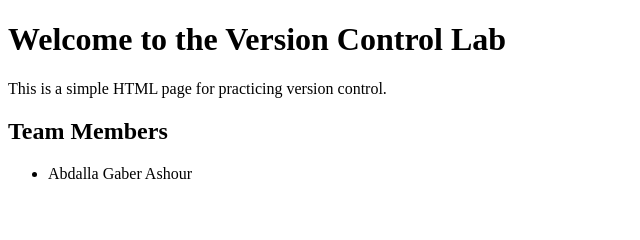
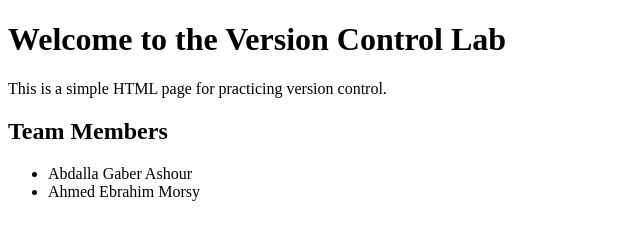
Before and after one commit to abdallagaber/Version-Control-Lab, a plain HTML site: page index.html in a window 1280 px wide. Shown: the whole page, without its empty margins (0-640 px from the left). Drawn offline with Linux system fonts and the light colour scheme.

Commit message:
Ahmed Ebrahim Morsy

```diff
--- a/index.html
+++ b/index.html
@@ -1,16 +1,20 @@
 <!DOCTYPE html>
 <html lang="en">
+
 <head>
   <meta charset="UTF-8" />
   <meta name="viewport" content="width=device-width, initial-scale=1.0" />
   <title>Version Control Lab</title>
 </head>
+
 <body>
   <h1>Welcome to the Version Control Lab</h1>
   <p>This is a simple HTML page for practicing version control.</p>
   <h2>Team Members</h2>
   <ul>
     <li>Abdalla Gaber Ashour</li>
+    <li>Ahmed Ebrahim Morsy </li>
   </ul>
 </body>
+
 </html>
```
Lines whose indentation alone changed are shown as unchanged.
